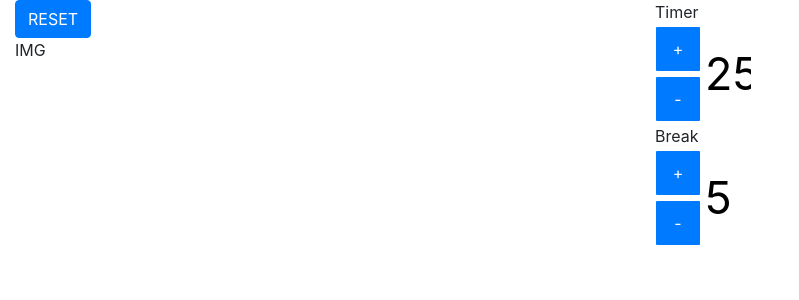
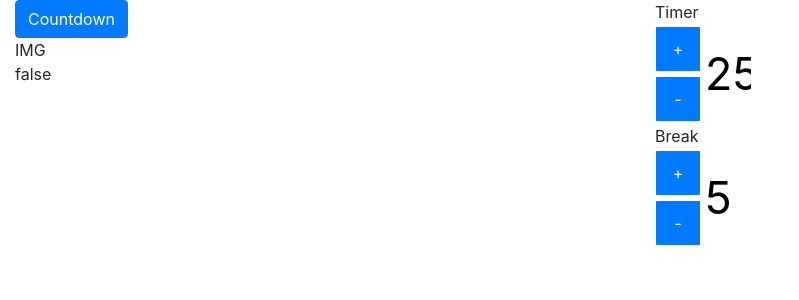
Before and after one commit to Elitro/FCC_Pomodoro, an Angular app: page / in a window 1280 px wide. Shown: the top 300 px of the page, without its empty margins (0-799 px from the left). Built offline with nearby package versions, Linux system fonts and the light colour scheme.

Commit message:
working on doing the start countdown

```diff
--- a/src/app/app.component.html
+++ b/src/app/app.component.html
@@ -5,7 +5,8 @@
     <!-- Clock figure -->
     <div class="col-sm-6 col-xs-12">
 
-      <app-clock></app-clock>
+      <app-clock [(initCD)]="initCD"></app-clock>
+      {{initCD}}
 
     </div>
 
@@ -13,7 +14,7 @@
     <!-- Timers -->
     <div class="col-sm-6 col-xs-12">
 
-      <app-timers [text]="'Timer'" [timer]="25"></app-timers>
+      <app-timers [text]="'Timer'" [timer]="25" [initiateCD]="initCD"></app-timers>
 
       <app-timers [text]="'Break'" [timer]="5"></app-timers>
 
--- a/src/app/app.component.ts
+++ b/src/app/app.component.ts
@@ -6,5 +6,5 @@ import { Component } from '@angular/core';
   styleUrls: ['./app.component.css']
 })
 export class AppComponent {
-  title = 'app works!';
+  initCD: boolean = false;
 }
--- a/src/app/clock/clock.component.html
+++ b/src/app/clock/clock.component.html
@@ -1,3 +1,3 @@
-<button class="btn btn-primary">RESET</button>
+<button class="btn btn-primary" (click)="initiateCD()">Countdown</button>
 
 <div>IMG</div>
--- a/src/app/clock/clock.component.ts
+++ b/src/app/clock/clock.component.ts
@@ -1,4 +1,4 @@
-import { Component, OnInit } from '@angular/core';
+import { Component, OnInit, Input, Output, EventEmitter } from '@angular/core';
 
 @Component({
   selector: 'app-clock',
@@ -7,9 +7,18 @@ import { Component, OnInit } from '@angular/core';
 })
 export class ClockComponent implements OnInit {
 
+  @Input() initCD: boolean = false;
+
+  @Output() initCDChange: EventEmitter<boolean> = new EventEmitter<boolean>();
+
   constructor() { }
 
   ngOnInit() {
   }
 
+  initiateCD(){
+    this.initCD = !this.initCD;
+    this.initCDChange.emit(this.initCD);
+  }
+
 }
--- a/src/app/timers/timers.component.ts
+++ b/src/app/timers/timers.component.ts
@@ -7,15 +7,18 @@ import { Component, OnInit, Input } from '@angular/core';
 })
 export class TimersComponent implements OnInit {
 
-  @Input()
-  text: string;
+  @Input() text: string;
 
-  @Input()
-  timer: number;
+  @Input() timer: number;
+
+  @Input() initiateCD: boolean;
 
   constructor() { }
 
   ngOnInit() {
+    if (this.initiateCD) {
+      this.countdown();
+    }
 
   }
 
@@ -27,4 +30,14 @@ export class TimersComponent implements OnInit {
     }
   }
 
+  countdown() {
+    let event = setInterval(() => {
+      if (this.timer > 0) {
+        this.timer--;
+      } else {
+        clearInterval(event);
+      }
+    }, 1000);
+  }
+
 }
```
